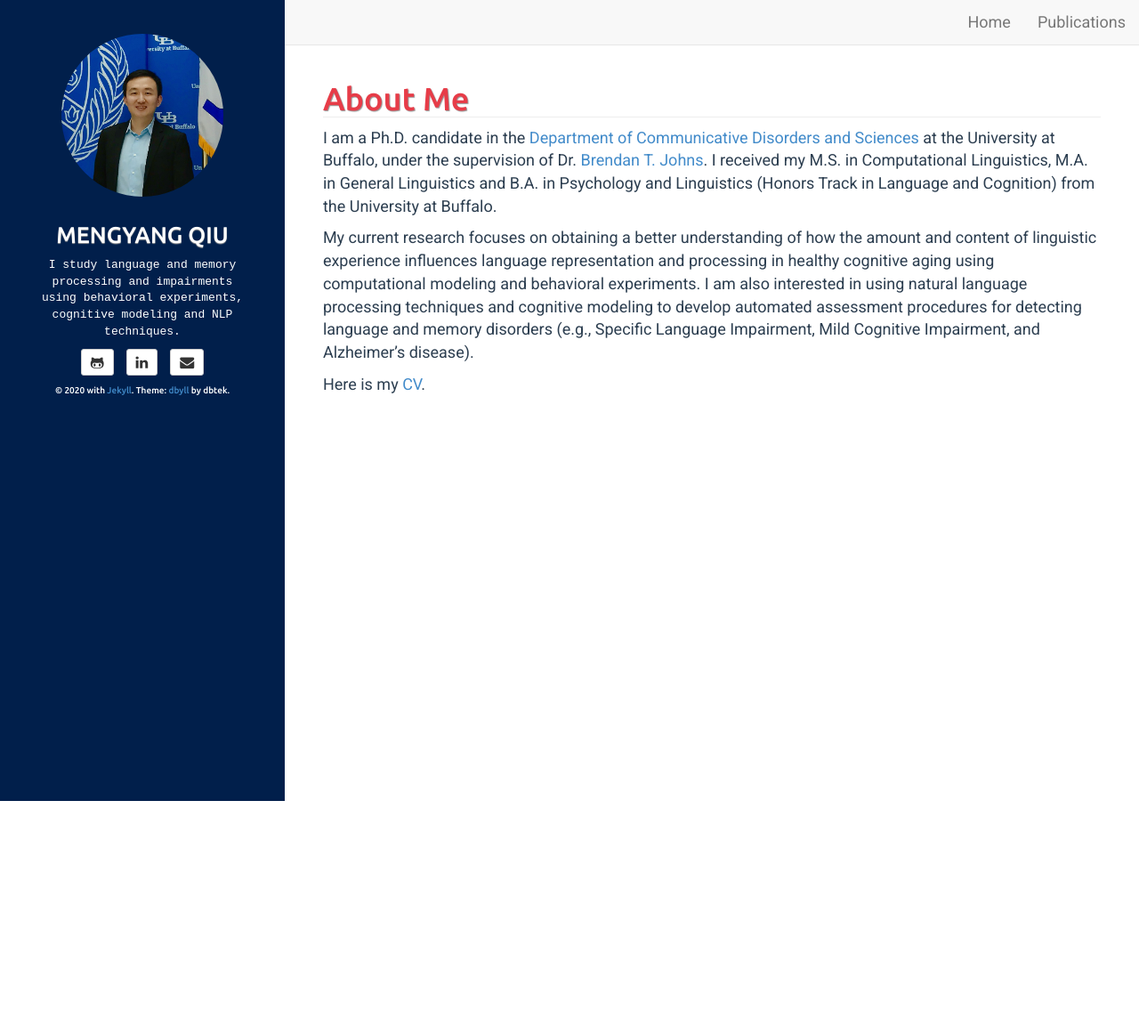
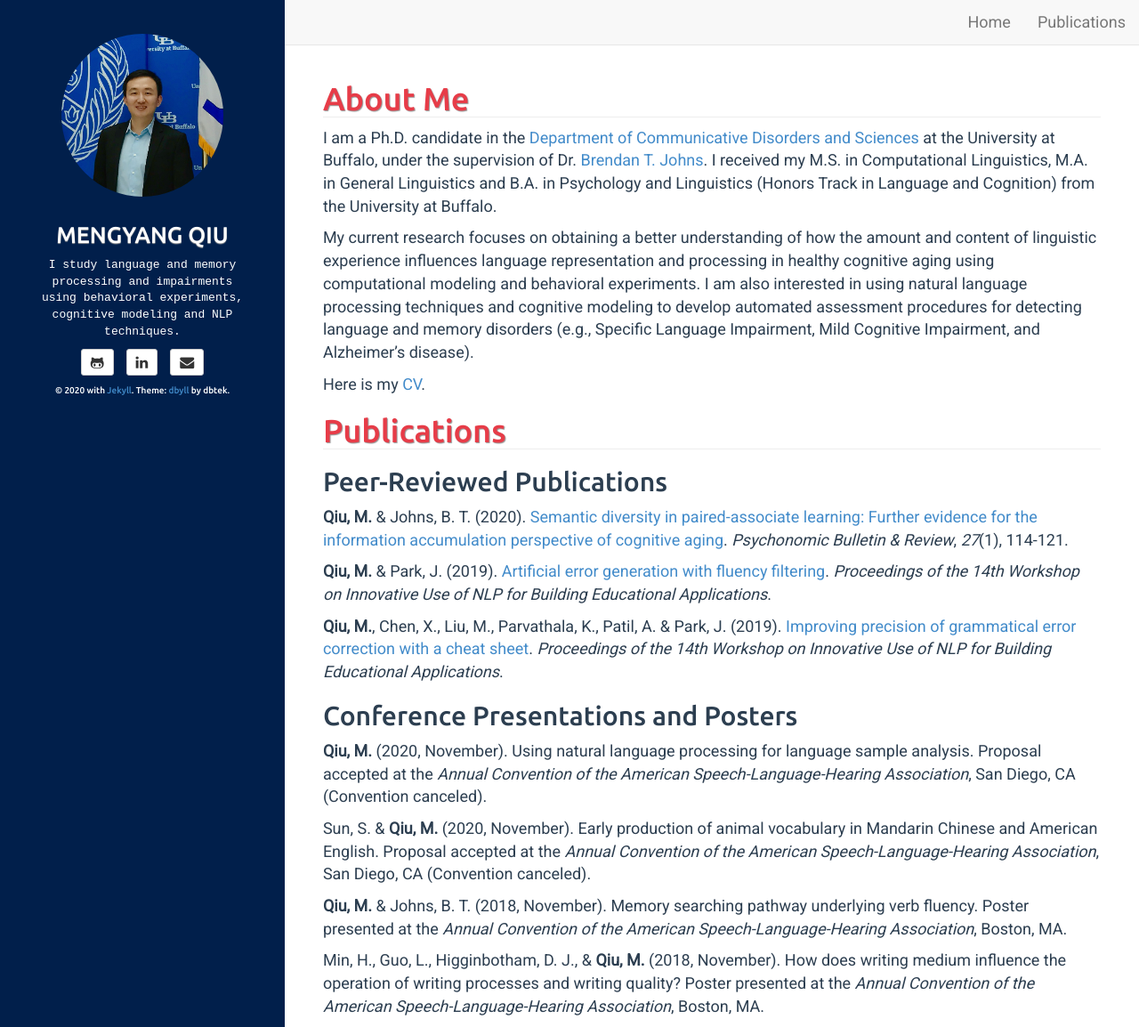
Before and after one commit to mengyangq/mengyangq.github.io, a Jekyll site: the page built from index.html, in a window 1280 px wide and 1154 px high. Shown: the whole window at 89% size. Built offline with Jekyll 4.4.1, drawn with Linux system fonts in a browser that asks for light colours.

Commit message:
Update me.md

```diff
--- a/_includes/me.md
+++ b/_includes/me.md
@@ -5,3 +5,23 @@ I am a Ph.D. candidate in the [Department of Communicative Disorders and Science
 My current research focuses on obtaining a better understanding of how the amount and content of linguistic experience influences language representation and processing in healthy cognitive aging using computational modeling and behavioral experiments. I am also interested in using natural language processing techniques and cognitive modeling to develop automated assessment procedures for detecting language and memory disorders (e.g., Specific Language Impairment, Mild Cognitive Impairment, and Alzheimer’s disease).
 
 Here is my [CV](../pub/CV_Mengyang.pdf).
+
+# Publications
+
+## Peer-Reviewed Publications
+
+**Qiu, M.** & Johns, B. T. (2020). [Semantic diversity in paired-associate learning: Further evidence for the information accumulation perspective of cognitive aging](https://rdcu.be/bZaKR). *Psychonomic Bulletin & Review*, *27*(1), 114-121.
+
+**Qiu, M.** & Park, J. (2019). [Artificial error generation with fluency filtering](https://www.aclweb.org/anthology/W19-4408). *Proceedings of the 14th Workshop on Innovative Use of NLP for Building Educational Applications*.
+
+**Qiu, M.**, Chen, X., Liu, M., Parvathala, K., Patil, A. & Park, J. (2019). [Improving precision of grammatical error correction with a cheat sheet](https://www.aclweb.org/anthology/W19-4425). *Proceedings of the 14th Workshop on Innovative Use of NLP for Building Educational Applications*.
+
+## Conference Presentations and Posters
+
+**Qiu, M.** (2020, November). Using natural language processing for language sample analysis. Proposal accepted at the *Annual Convention of the American Speech-Language-Hearing Association*, San Diego, CA (Convention canceled).
+
+Sun, S. & **Qiu, M.** (2020, November).  Early production of animal vocabulary in Mandarin Chinese and American English. Proposal accepted at the *Annual Convention of the American Speech-Language-Hearing Association*, San Diego, CA (Convention canceled).
+
+**Qiu, M.** & Johns, B. T. (2018, November). Memory searching pathway underlying verb fluency. Poster presented at the *Annual Convention of the American Speech-Language-Hearing Association*, Boston, MA.
+
+Min, H., Guo, L., Higginbotham, D. J., & **Qiu, M.** (2018, November). How does writing medium influence the operation of writing processes and writing quality? Poster presented at the *Annual Convention of the American Speech-Language-Hearing Association*, Boston, MA.
```
